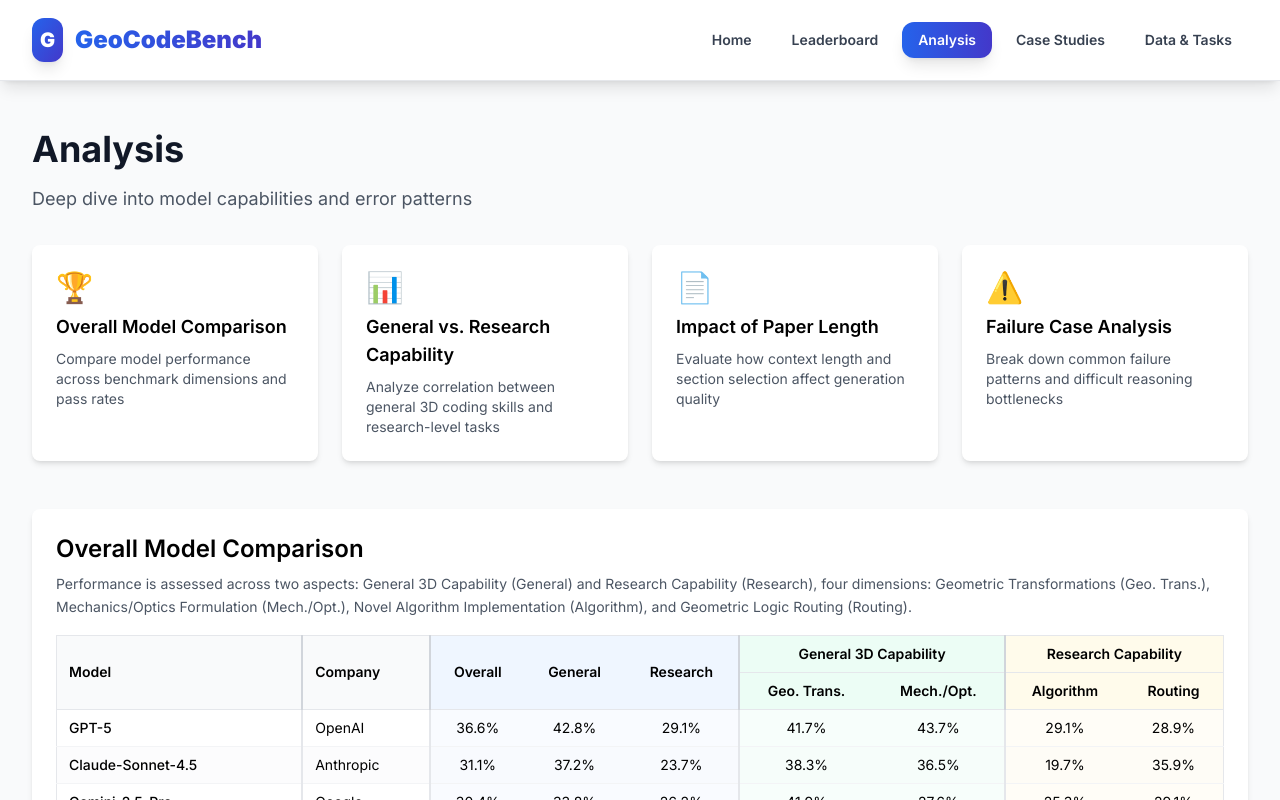
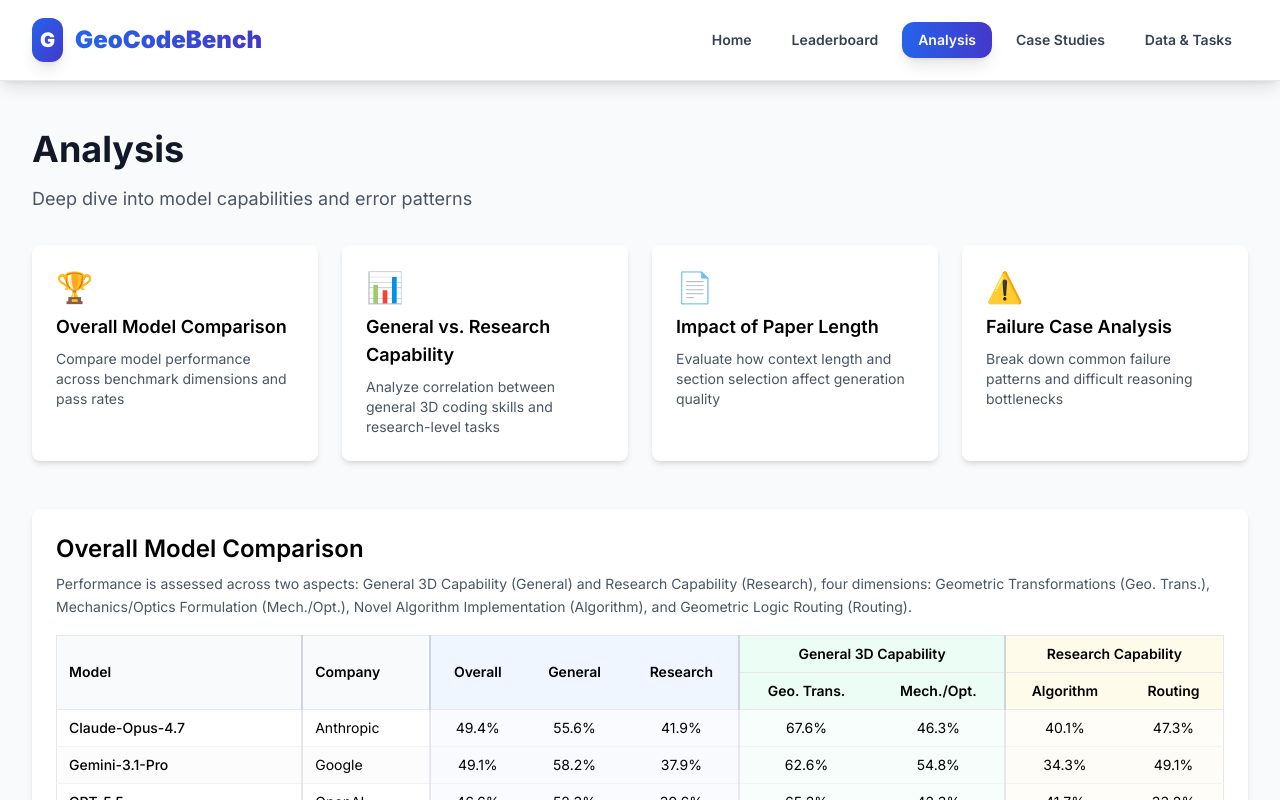
Before and after one commit to geocodebench/geocodebench.github.io, a React (Vite) app: page /analysis in a window 1280 px wide. Shown: the top 800 px of the page. Built offline with nearby package versions, Linux system fonts and the light colour scheme.

Commit message:
Derive Analysis comparison table from leaderboard and sharpen charts.
Compute general/research scores from task counts instead of hardcoded rows, and improve bar chart rendering with SVG, higher DPI, and clearer typography.

```diff
--- a/src/components/LeaderboardBarChart.jsx
+++ b/src/components/LeaderboardBarChart.jsx
@@ -9,13 +9,18 @@
   routing: 'Geometric Routing',
 };
 
+const getChartInitOptions = () => ({
+  renderer: 'svg',
+  devicePixelRatio: Math.min(Math.max(window.devicePixelRatio || 1, 2), 3),
+});
+
 const LeaderboardBarChart = ({ data, dimension, onModelClick }) => {
   const chartRef = useRef(null);
 
   useEffect(() => {
     if (!chartRef.current || !data?.length) return;
 
-    const chart = echarts.init(chartRef.current);
+    const chart = echarts.init(chartRef.current, null, getChartInitOptions());
 
     // Sort by selected dimension descending (rank order)
     const sorted = [...data].sort((a, b) => (b[dimension] ?? 0) - (a[dimension] ?? 0));
@@ -23,6 +28,10 @@
     const values = sorted.map((m) => Number((m[dimension] ?? 0).toFixed(1)));
 
     const option = {
+      textStyle: {
+        fontFamily:
+          'ui-sans-serif, system-ui, -apple-system, BlinkMacSystemFont, "Segoe UI", Roboto, sans-serif',
+      },
       tooltip: {
         trigger: 'axis',
         axisPointer: { type: 'shadow' },
@@ -45,14 +54,16 @@
         name: 'Pass Rate (%)',
         min: 0,
         max: 100,
-        axisLabel: { formatter: '{value}%' },
+        axisLabel: { formatter: '{value}%', fontSize: 13 },
+        nameTextStyle: { fontSize: 13 },
         splitLine: { lineStyle: { type: 'dashed', opacity: 0.4 } },
       },
       yAxis: {
         type: 'category',
         data: models,
         axisLabel: {
-          width: 160,
+          width: 180,
+          fontSize: 13,
           overflow: 'truncate',
           ellipsis: '...',
         },
@@ -84,6 +95,7 @@
             show: true,
             position: 'right',
             formatter: '{c}%',
+            fontSize: 13,
             fontWeight: 600,
             color: '#374151',
           },
@@ -92,6 +104,7 @@
     };
 
     chart.setOption(option);
+    requestAnimationFrame(() => chart.resize());
 
     if (onModelClick) {
       chart.off('click');
--- a/src/pages/Analysis.jsx
+++ b/src/pages/Analysis.jsx
@@ -1,7 +1,40 @@
-import { useEffect, useState } from 'react';
+import { useEffect, useMemo, useState } from 'react';
 import ScatterPlot from '../components/ScatterPlot';
 import PieChart from '../components/PieChart';
 import BarChart from '../components/BarChart';
+
+const TASK_COUNTS = {
+  geo_trans: 24,
+  mech_opt: 31,
+  algorithm: 34,
+  routing: 11,
+};
+
+const pct = (value) => `${Number(value).toFixed(1)}%`;
+
+const buildOverallModelComparison = (leaderboard) =>
+  [...leaderboard]
+    .sort((a, b) => b.overall - a.overall)
+    .map((model) => {
+      const general =
+        (TASK_COUNTS.geo_trans * model.geo_trans + TASK_COUNTS.mech_opt * model.mech_opt) /
+        (TASK_COUNTS.geo_trans + TASK_COUNTS.mech_opt);
+      const research =
+        (TASK_COUNTS.algorithm * model.algorithm + TASK_COUNTS.routing * model.routing) /
+        (TASK_COUNTS.algorithm + TASK_COUNTS.routing);
+
+      return {
+        model: model.model,
+        company: model.company,
+        overall: pct(model.overall),
+        general: pct(general),
+        research: pct(research),
+        geoTrans: pct(model.geo_trans),
+        mechOpt: pct(model.mech_opt),
+        algorithm: pct(model.algorithm),
+        routing: pct(model.routing),
+      };
+    });
 
 const Analysis = () => {
   const [data, setData] = useState(null);
@@ -26,96 +59,10 @@
     { model: 'Qwen3-Coder-480B', shape: 18, syntax: 9, import: 5, type: 27, functional: 41 },
   ];
 
-  const overallModelComparison = [
-    {
-      model: 'GPT-5',
-      company: 'OpenAI',
-      overall: '36.6%',
-      general: '42.8%',
-      research: '29.1%',
-      geoTrans: '41.7%',
-      mechOpt: '43.7%',
-      algorithm: '29.1%',
-      routing: '28.9%',
-    },
-    {
-      model: 'Claude-Sonnet-4.5',
-      company: 'Anthropic',
-      overall: '31.1%',
-      general: '37.2%',
-      research: '23.7%',
-      geoTrans: '38.3%',
-      mechOpt: '36.5%',
-      algorithm: '19.7%',
-      routing: '35.9%',
-    },
-    {
-      model: 'Gemini-2.5-Pro',
-      company: 'Google',
-      overall: '30.4%',
-      general: '33.8%',
-      research: '26.2%',
-      geoTrans: '41.9%',
-      mechOpt: '27.6%',
-      algorithm: '25.3%',
-      routing: '29.1%',
-    },
-    {
-      model: 'Kimi-K2-Instruct',
-      company: 'Moonshot',
-      overall: '30.4%',
-      general: '34.6%',
-      research: '25.1%',
-      geoTrans: '36.7%',
-      mechOpt: '33.1%',
-      algorithm: '23.1%',
-      routing: '31.4%',
-    },
-    {
-      model: 'Doubao-Seed-1.6',
-      company: 'ByteDance',
-      overall: '26.9%',
-      general: '29.7%',
-      research: '23.4%',
-      geoTrans: '40.9%',
-      mechOpt: '21.0%',
-      algorithm: '22.9%',
-      routing: '25.2%',
-    },
-    {
-      model: 'Qwen3-Coder-480B',
-      company: 'Alibaba',
-      overall: '23.5%',
-      general: '22.7%',
-      research: '24.6%',
-      geoTrans: '29.0%',
-      mechOpt: '17.7%',
-      algorithm: '21.8%',
-      routing: '33.2%',
-    },
-    {
-      model: 'DeepSeek-R1',
-      company: 'DeepSeek',
-      overall: '21.0%',
-      general: '27.2%',
-      research: '13.5%',
-      geoTrans: '33.9%',
-      mechOpt: '21.9%',
-      algorithm: '12.4%',
-      routing: '17.0%',
-    },
-    {
-      model: 'Llama-3.1-405B-Instruct',
-      company: 'Meta',
-      overall: '14.3%',
-      general: '16.8%',
-      research: '11.3%',
-      geoTrans: '21.3%',
-      mechOpt: '13.2%',
-      algorithm: '10.9%',
-      routing: '12.7%',
-    },
-  ];
+  const overallModelComparison = useMemo(
+    () => (data?.leaderboard ? buildOverallModelComparison(data.leaderboard) : []),
+    [data],
+  );
 
   // Impact of paper length (relative to baseline: w/o paper input)
   // Source: paperlength.csv
```
